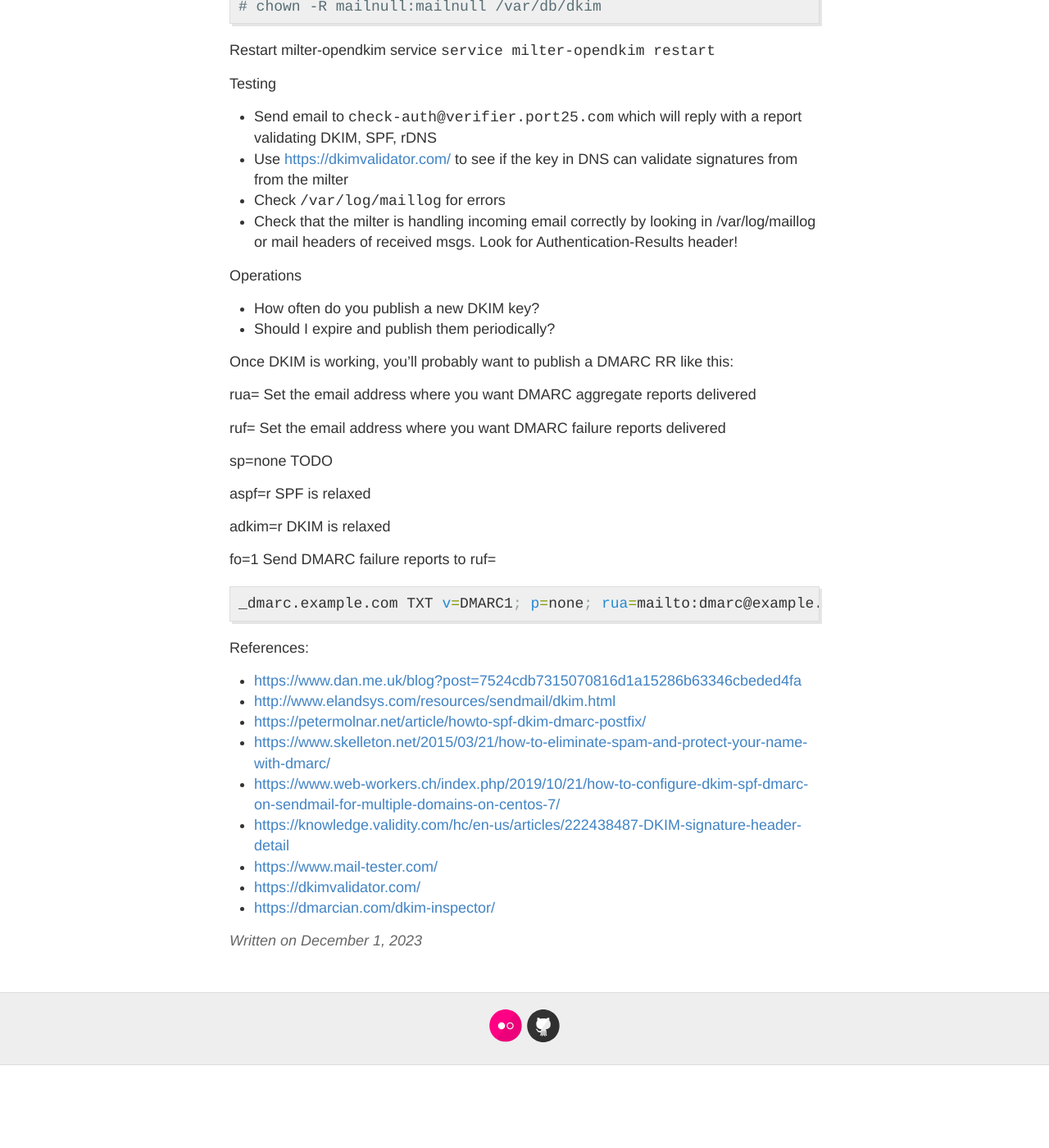
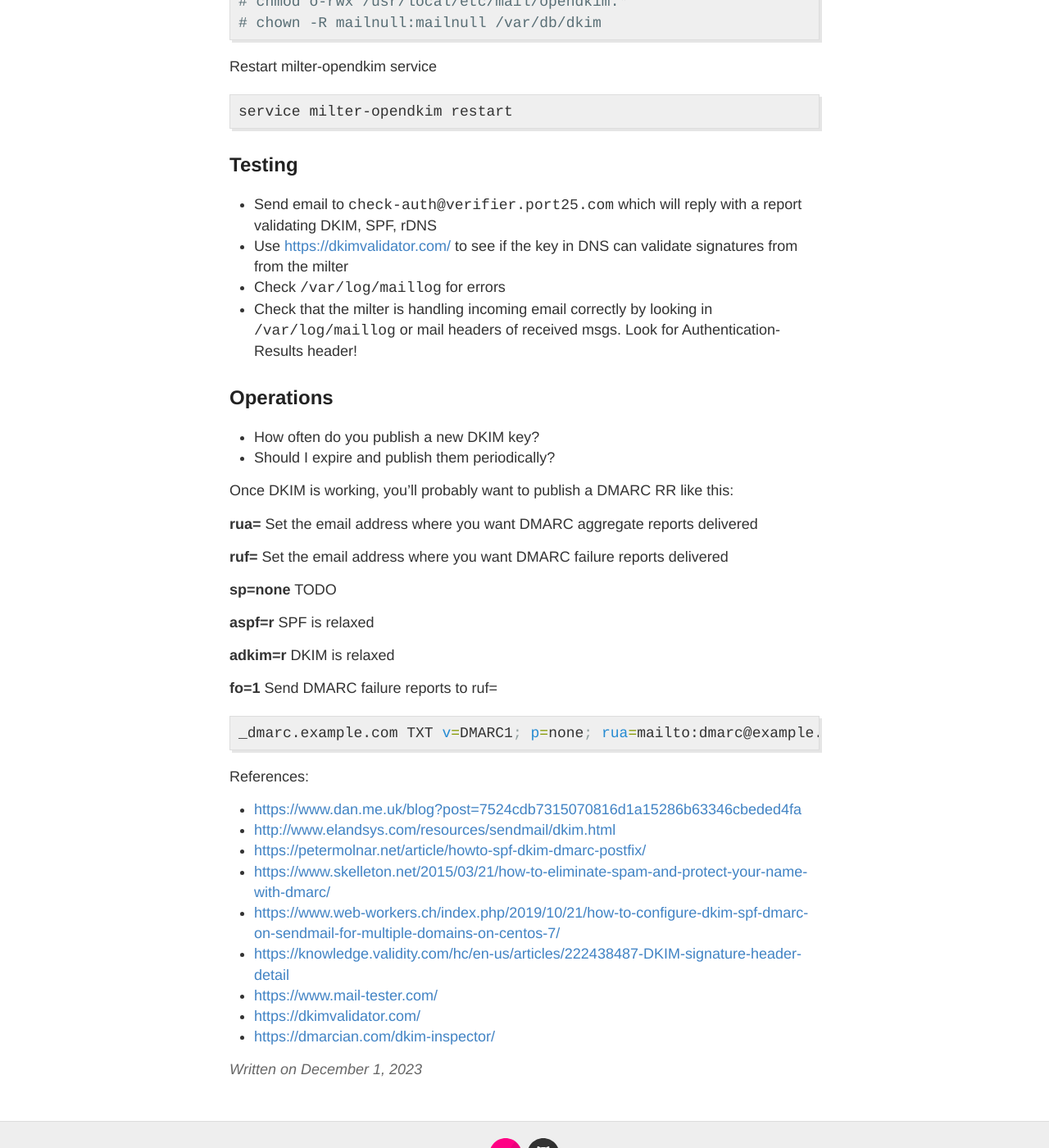
Before and after one commit to hanskuhn/hanskuhn.github.io, a Jekyll site: the page built from _posts/2023-12-01-DKIM_on_FreeBSD.md, in a window 1280 px wide and 1400 px high, scrolled down 3376 px. Shown: the whole window at 82% size. Built offline with Jekyll 4.4.1, drawn with Linux system fonts in a browser that asks for light colours; before the commit the page ends 4675 px from its top, so only the background shows below that; some of the changed text lies outside the part shown.

Commit message:
more formatting

```diff
--- a/_posts/2023-12-01-DKIM_on_FreeBSD.md
+++ b/_posts/2023-12-01-DKIM_on_FreeBSD.md
@@ -24,7 +24,6 @@ The package maintainers have a few notes that are somewhat useful, if
 not complete:
 
 {%highlight bash %}
-
 Message from opendkim-2.10.3_16:
 
 --
@@ -47,12 +46,10 @@ Extra options can be found in startup script.
 
 Note: milter sockets must be accessible from postfix/smtpd;
   using inet sockets might be preferred.
-
 {%endhighlight %}
 
 I need to update my sendmail.cf, which I keep in RCS for version control
 as this was setup back when dinosaurs roamed the Earth:
-
 
 {%highlight bash %}
 $ cd /etc/mail
@@ -96,7 +93,7 @@ $ cd /usr/local/etc/mail
 $ vi opendkim.conf
 {%endhighlight %}
 
-Change these values in opendkim.conf:
+Change these values in `opendkim.conf`:
 
 {%highlight bash %}
 Canonicalization relaxed/relaxed
@@ -112,7 +109,7 @@ SyslogSuccess    Yes
 UserID           mailnull:mailnull
 {%endhighlight %}
 
-Final configuration
+## Final configuration
 
 Generate a key to be stored in `/var/db/dkim/`. Consider '/usr/local/sbin/opendkim-genkey'
 
@@ -160,33 +157,37 @@ Do this by creating entries in the signing table and keytable:
 # chown -R mailnull:mailnull /var/db/dkim
 {%endhighlight %}
 
-  Restart milter-opendkim service `service milter-opendkim restart`
+  Restart milter-opendkim service
 
-Testing
+{%highlight bash %}
+service milter-opendkim restart
+{%endhighlight %}
+
+## Testing
 
   - Send email to `check-auth@verifier.port25.com` which will reply with a report validating DKIM, SPF, rDNS
   - Use <https://dkimvalidator.com/> to see if the key in DNS can validate signatures from from the milter
   - Check `/var/log/maillog` for errors
-  - Check that the milter is handling incoming email correctly by looking in /var/log/maillog or mail headers of received msgs. Look for Authentication-Results header!
+  - Check that the milter is handling incoming email correctly by looking in `/var/log/maillog` or mail headers of received msgs. Look for Authentication-Results header!
 
-Operations
+## Operations
 
   - How often do you publish a new DKIM key?
   - Should I expire and publish them periodically?
 
 Once DKIM is working, you'll probably want to publish a DMARC RR like this:
 
-rua= Set the email address where you want DMARC aggregate reports delivered
+**rua=** Set the email address where you want DMARC aggregate reports delivered
 
-ruf= Set the email address where you want DMARC failure reports delivered
+**ruf=** Set the email address where you want DMARC failure reports delivered
 
-sp=none TODO
+**sp=none** TODO
 
-aspf=r SPF is relaxed
+**aspf=r** SPF is relaxed
 
-adkim=r DKIM is relaxed
+**adkim=r** DKIM is relaxed
 
-fo=1 Send DMARC failure reports to ruf=
+**fo=1** Send DMARC failure reports to ruf=
 
 {%highlight bash %}
 _dmarc.example.com TXT v=DMARC1; p=none; rua=mailto:dmarc@example.com; ruf=mailto:dmarcfail@example.com; sp=none; aspf=r; adkim=r; fo=1;
```
